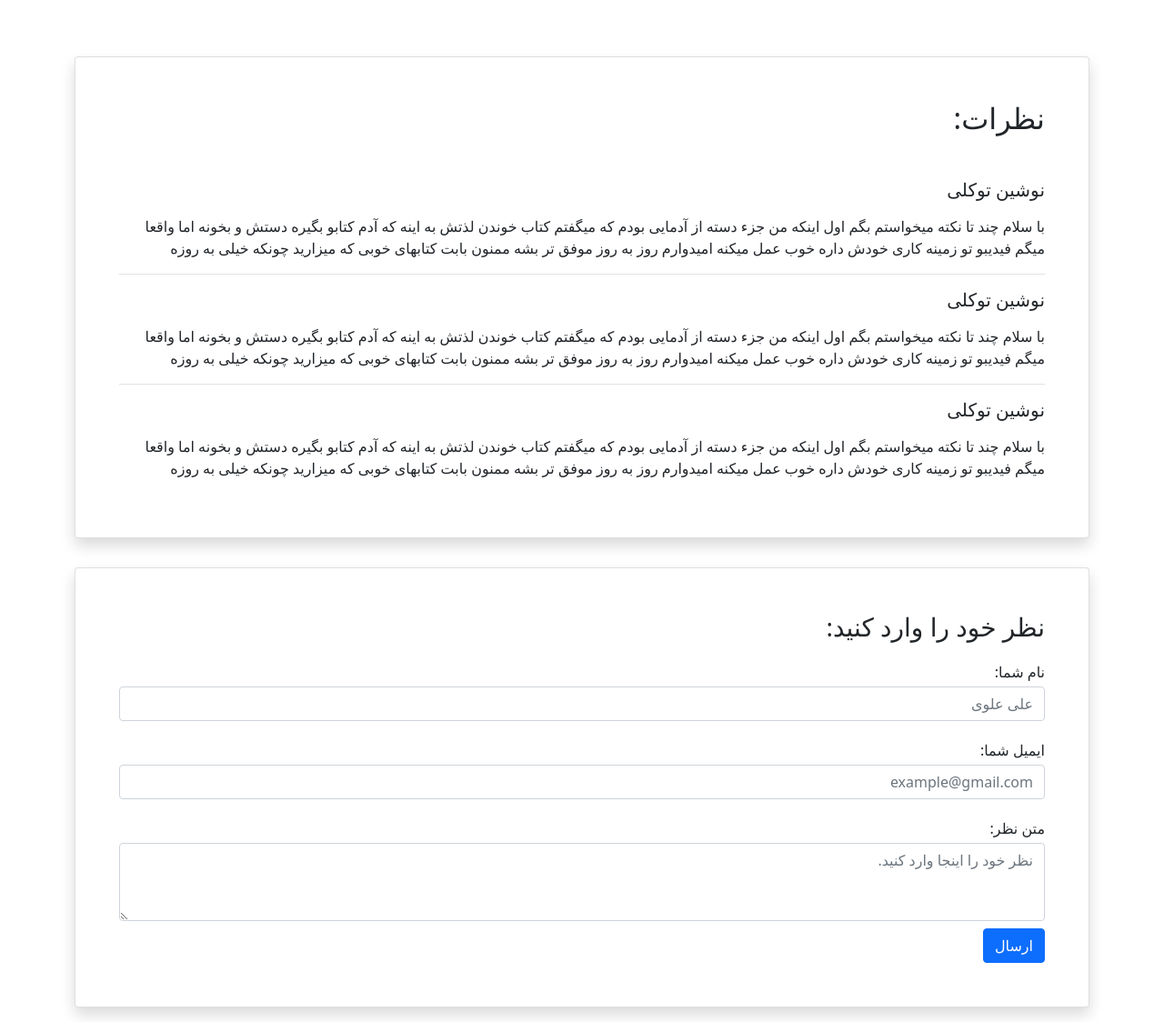
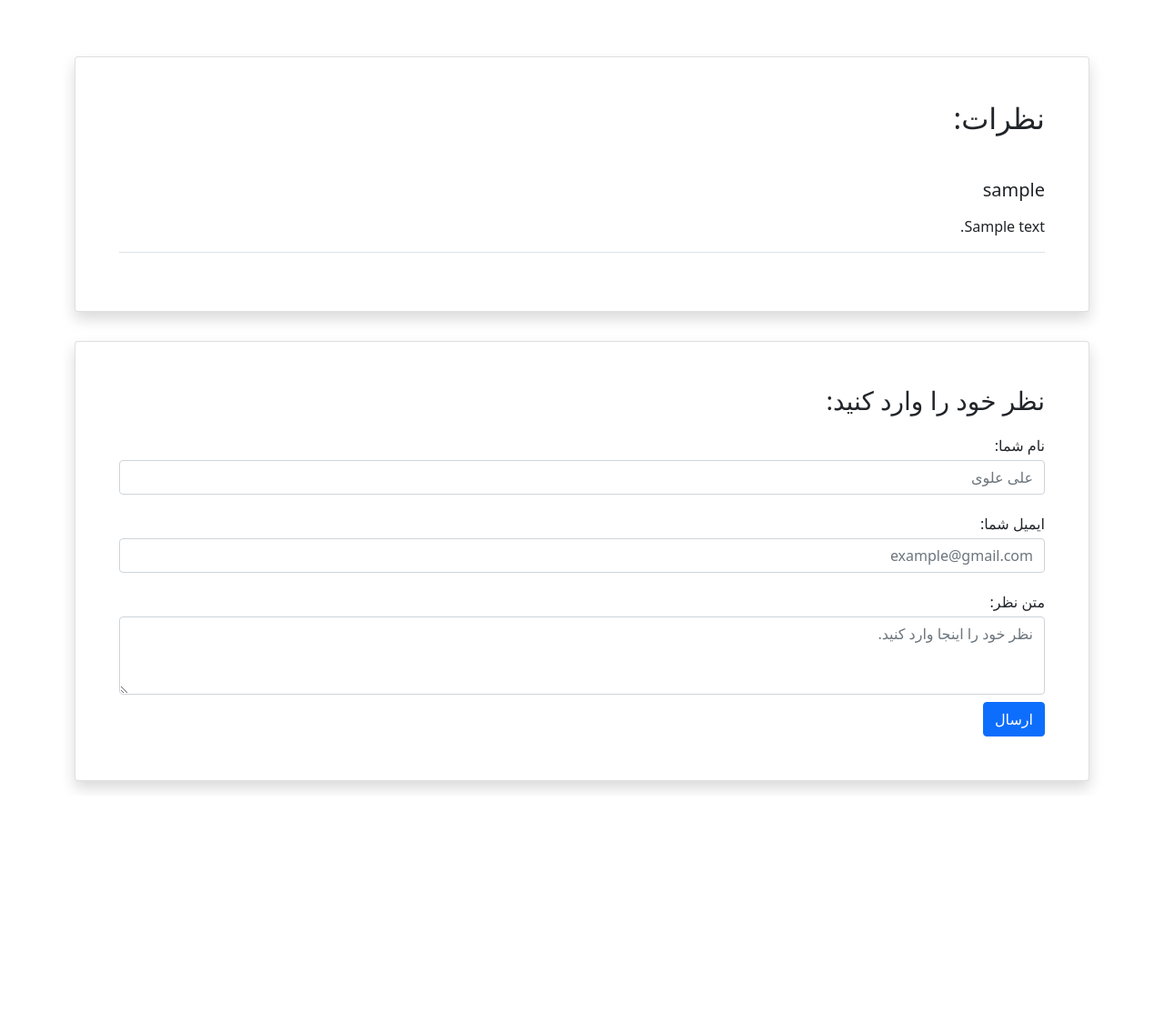
Before and after one commit to rvicode/django_bookstore_project, a Django app: page /books/detail/1/ in a window 1280 px wide. Shown: the part 511-1635 px from the top of the page at 91% size. After the commit the page ends 1381 px from the top, so only its background shows below. Run offline with Django 4.2, Linux system fonts and the light colour scheme; tables that the repository leaves empty hold one stand-in row (values such as "Sample post"); grey boxes marked "Sample" are stand-in pictures.

Commit message:
render book comments in book detail

```diff
--- a/books/templates/books/book_detail.html
+++ b/books/templates/books/book_detail.html
@@ -36,33 +36,14 @@
                 <div class="d-flex justify-content-center">
                     <div class="card shadow my-3 p-5 w-sm-75 w-100">
                         <h2 class="mb-5">نظرات:</h2>
-                        <div class="border-bottom mb-3">
-                            <h5 class="mb-3">نوشین توکلی</h5>
-                            <p>با سلام چند تا نکته میخواستم بگم اول اینکه من جزء دسته از آدمایی بودم که میگفتم کتاب
-                                خوندن لذتش
-                                به اینه که آدم کتابو بگیره دستش و بخونه اما واقعا میگم فیدیبو تو زمینه کاری خودش داره
-                                خوب عمل
-                                میکنه امیدوارم روز به روز موفق تر بشه ممنون بابت کتابهای خوبی که میزارید چونکه خیلی به
-                                روزه</p>
-                        </div>
-                        <div class="border-bottom mb-3">
-                            <h5 class="mb-3">نوشین توکلی</h5>
-                            <p>با سلام چند تا نکته میخواستم بگم اول اینکه من جزء دسته از آدمایی بودم که میگفتم کتاب
-                                خوندن لذتش
-                                به اینه که آدم کتابو بگیره دستش و بخونه اما واقعا میگم فیدیبو تو زمینه کاری خودش داره
-                                خوب عمل
-                                میکنه امیدوارم روز به روز موفق تر بشه ممنون بابت کتابهای خوبی که میزارید چونکه خیلی به
-                                روزه</p>
-                        </div>
-                        <div>
-                            <h5 class="mb-3">نوشین توکلی</h5>
-                            <p>با سلام چند تا نکته میخواستم بگم اول اینکه من جزء دسته از آدمایی بودم که میگفتم کتاب
-                                خوندن لذتش
-                                به اینه که آدم کتابو بگیره دستش و بخونه اما واقعا میگم فیدیبو تو زمینه کاری خودش داره
-                                خوب عمل
-                                میکنه امیدوارم روز به روز موفق تر بشه ممنون بابت کتابهای خوبی که میزارید چونکه خیلی به
-                                روزه</p>
-                        </div>
+                        {% for comments in comment %}
+                            <div class="border-bottom mb-3">
+                                <h5 class="mb-3">{{ comments.user.username }}</h5>
+                                <p>{{ comments.text|linebreaks }}</p>
+                            </div>
+                        {% endfor %}
+
+
                     </div>
                 </div>
 
--- a/books/urls.py
+++ b/books/urls.py
@@ -4,7 +4,7 @@ from . import views
 
 urlpatterns = [
     path('', views.BookListView.as_view(), name='book_list'),
-    path('detail/<int:pk>/', views.BookDetailView.as_view(), name='book_detail'),
+    path('detail/<int:pk>/', views.book_detail_view, name='book_detail'),
     path('create/', views.BookCreateView.as_view(), name='book_create'),
     path('<int:pk>/edit', views.BookUpdateView.as_view(), name='book_update'),
     path('<int:pk>/delete', views.BookDeleteView.as_view(), name='book_delete'),
--- a/books/views.py
+++ b/books/views.py
@@ -1,3 +1,4 @@
+from django.shortcuts import get_object_or_404, render
 from django.urls import reverse_lazy
 from django.views import generic
 
@@ -11,10 +12,17 @@ class BookListView(generic.ListView):
     context_object_name = 'books'
 
 
-class BookDetailView(generic.DetailView):
-    model = Book
-    template_name = 'books/book_detail.html'
-    context_object_name = 'book'
+# class BookDetailView(generic.DetailView):
+#     model = Book
+#     template_name = 'books/book_detail.html'
+#     context_object_name = 'book'
+
+def book_detail_view(request, pk):
+    # get book object
+    book = get_object_or_404(Book, pk=pk)
+    # get book comments
+    comment = book.comments.all()
+    return render(request, 'books/book_detail.html', {'book': book, 'comment': comment})
 
 
 class BookCreateView(generic.CreateView):
```
